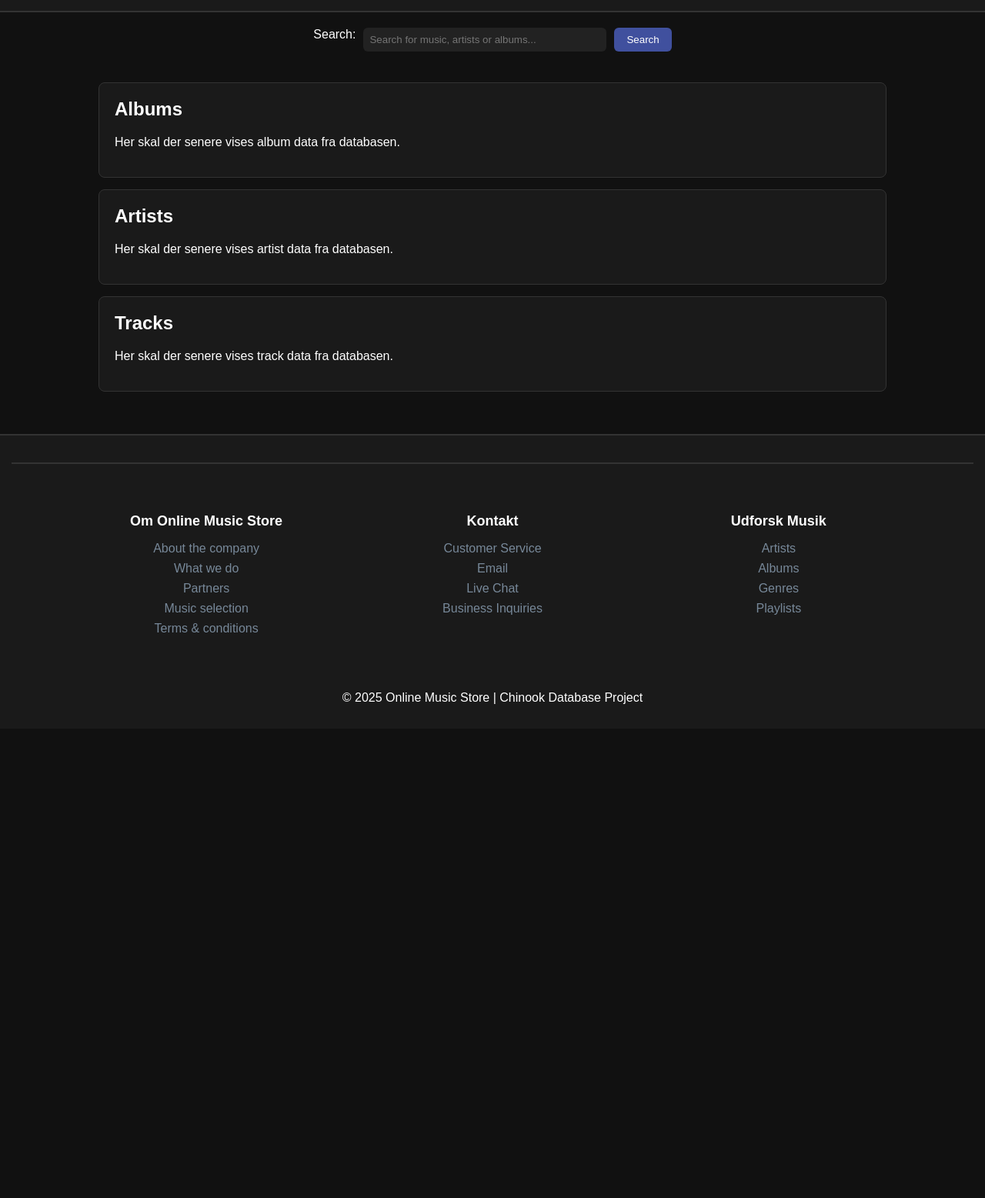
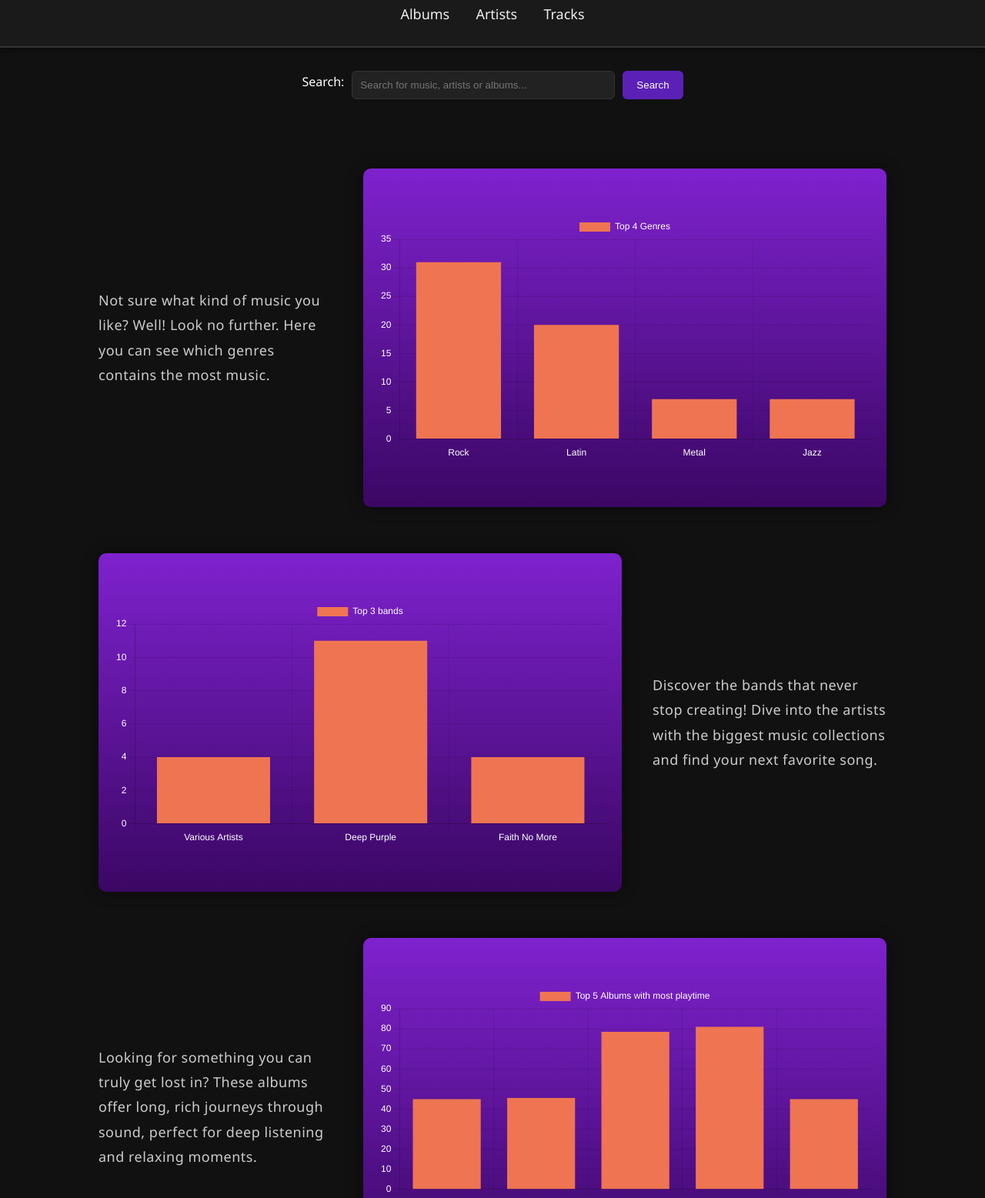
Before and after one commit to Shadowdancer0901/portfolio-4, a website: page index.html in a window 1280 px wide. Shown: the part 94-1651 px from the top of the page at 77% size. Before the commit the page ends 1041 px from the top, so only its background shows below. Drawn offline with nearby package versions, Linux system fonts and the light colour scheme.

Commit message:
it fucking works

```diff
--- /dev/null
+++ b/chart.js
@@ -0,0 +1,171 @@
+//chart nr 1
+const genreCanvas = document.getElementById("chart1").getContext("2d");
+let genreChart = new Chart(genreCanvas, {
+    type: "bar",
+    data: {
+        labels: ["Rock", "Latin", "Metal", "Jazz"],
+        datasets: [{
+            label: "Top 4 Genres",
+            data: [31, 20, 7, 7],
+            backgroundColor: '#EE7452'
+        }]
+    },
+    options: {
+        scales: {
+            x: { //here we set the colour of the x-axis text to white (for better vissability)
+                ticks: {
+                    color: '#FFF'
+                }
+            },
+            y: { //here we set the color of the y-axis text to white
+                ticks: {
+                    color: '#FFF'
+                }
+            }
+        },
+
+        plugins: {
+            legend: {
+                labels: {
+                    color: '#FFF'
+                }
+            }
+        }
+    }
+});
+
+//chart 2
+const topBands = document.getElementById("chart2").getContext("2d");
+const bandChart = new Chart(topBands, {
+    type: "bar",
+    data: {
+        labels: ["Various Artists", "Deep Purple", "Faith No More"],
+        datasets: [{
+            label: "Top 3 bands",
+            data: [ 4, 11, 4],
+            backgroundColor: '#EE7452'
+        }]
+    },options: {
+        scales: {
+            x: { //here we set the colour of the x-axis text to white (for better vissability)
+                ticks: {
+                    color: '#FFF'
+                }
+            },
+            y: { //here we set the color of the y-axis text to white
+                ticks: {
+                    color: '#FFF'
+                }
+            }
+        },
+
+        plugins: {
+            legend: {
+                labels: {
+                    color: '#FFF'
+                }
+            }
+        }
+    }
+});
+
+//chart 3
+const highestPlaytime = document.getElementById("chart3").getContext("2d");
+const playtimeInMin = new Chart(highestPlaytime, {
+    type: "bar",
+    data: {
+        labels: ["Unplugged", "Minha Historia", "International Superhits", "The Dream of Clapton", "The Essential Miles Davis"],
+        datasets: [{
+            label: "Top 5 Albums with most playtime",
+            data: [45, 45.5, 78.5, 81, 45],
+            backgroundColor: "#EE7452",
+        }]
+    },options: {
+        scales: {
+            x: { //here we set the colour of the x-axis text to white (for better vissability)
+                ticks: {
+                    color: '#FFF'
+                }
+            },
+            y: { //here we set the color of the y-axis text to white
+                ticks: {
+                    color: '#FFF'
+                }
+            }
+        },
+
+        plugins: {
+            legend: {
+                labels: {
+                    color: '#FFF'
+                }
+            }
+        }
+    }
+});
+
+//3
+const mostSongs = document.getElementById("chart4").getContext("2d");
+    const songQuantity = new Chart(mostSongs, {
+        type: "bar",
+        data: {
+            labels:["kiss", "Audioslave", "Deep Purple", "Credence Clearwater Revival", "Led Zeppelin"],
+            datasets: [{
+                label: "Top 5 artists with the most songs",
+                data: [20, 26, 90, 40, 20],
+                backgroundColor:'#EE7452'
+            }]
+        },options: {
+            scales: {
+                x: { //here we set the colour of the x-axis text to white (for better vissability)
+                    ticks: {
+                        color: '#FFF'
+                    }
+                },
+                y: { //here we set the color of the y-axis text to white
+                    ticks: {
+                        color: '#FFF'
+                    }
+                }
+            },
+
+            plugins: {
+                legend: {
+                    labels: {
+                        color: '#FFF'
+                    }
+                }
+            }
+        }
+    });
+
+
+const addSong = document.querySelector("#songButton")
+const textElement = document.querySelector("#textHere")
+addSong.addEventListener("click", function(){
+
+    const songSelector =["Inject The Venom by AC/DC", "Evil Walks by AC/DC", "Enter Sandman by Apocalyptica","Master Of Puppets by Apocalyptica",
+        "Harvester Of Sorrow by Apocalyptica","Tomorrow's Dream by Black Sabbath", "Cornucopia by Black Sabbath", "First Time I Met The Blues by Buddy Guy",
+        "Leave My Girl Alone by Buddy Guy", "Talkin' 'Bout Women Obviously by Buddy Guy", "A Sombra Da Maldade by Cidade Negra", "Pensamento by Cidade Negra",
+        "Daniela by Various Artists", "My Love by Various Artists","Hammer To Fall by Queen", "The Show Must Go On by Queen",
+        "I Was Made For Loving You by Kiss", "God Of Thunder by Kiss", "Shout It Out Loud by Kiss", "Hitchin' A Ride by Green Day",
+        "Nice Guys Finish Last by Green Day", "Um Love by Ed Motta", "Samba Da Volta by Toquinho & Vinícius", "Deixa by Toquinho & Vinícius",
+        "Lady Luck by Deep Purple", "Love Child by Deep Purple", "Child In Time by Deep Purple", "Fireball by Deep Purple", "Anyone's Daughter by Deep Purple",
+        "No One Came by Deep Purple"];
+
+    const randomSong = Math.floor(Math.random() * songSelector.length);
+    let songText = songSelector[randomSong];
+
+    textElement.innerText = songText;
+});
+
+/*   Jeg lavede en div hvor  jeg har smidt knappen ind.
+div clas "container"
+<p> id "textHere"
+knap id "songButton"
+
+<div class = "container">
+    <p id="textHere">Where magic happens</p>
+    <button id="songButton" class="RandomSong" onclick="randomSong">Click me</button>
+</div>
+ */
--- a/index.html
+++ b/index.html
@@ -1,21 +1,26 @@
-<!DOCTYPE html>
+<!doctype html>
 <html lang="en">
 <head>
     <meta charset="UTF-8">
     <meta name="viewport" content="width=device-width, initial-scale=1.0">
     <title>Online Music Store</title>
     <link rel="stylesheet" href="main.css">
+    <script src="https://cdn.jsdelivr.net/npm/chart.js@4.4.2/dist/chart.umd.min.js"></script>
 </head>
 <body>
+
+<!-- midten af hjemmesiden -->
 <header>
     <h1>Online Music Store</h1>
     <nav>
         <a href="#">Albums</a>
         <a href="#">Artists</a>
         <a href="#">Tracks</a>
-        <a href="#">Customers</a>
     </nav>
+
+    <a href="#" class="login-btn">Log in</a>
 </header>
+
 
 <section class="search-section">
     <label for="search">Search:</label>
@@ -24,31 +29,61 @@
 </section>
 
 <main>
-
-    <section class="content-box">
-        <h2>Albums</h2>
-        <p>Her skal der senere vises album data fra databasen.</p>
+    <!-- 1. Top 4 genres -->
+    <section class="content-row">
+        <div class="text">
+            <p>Not sure what kind of music you like? Well! Look no further. Here you can see which genres contains the most music.</p>
+        </div>
+        <div class="content-box" id="chartGenres">
+            <canvas id="chart1"></canvas>
+        </div>
     </section>
 
-    <section class="content-box">
-        <h2>Artists</h2>
-        <p>Her skal der senere vises artist data fra databasen.</p>
+    <!-- 2. Top 3 bands -->
+    <section class="content-row reverse">
+        <div class="text">
+            <p>Discover the bands that never stop creating! Dive into the artists with the biggest music collections and find your next favorite song.</p>
+        </div>
+        <div class="content-box" id="chartBands">
+            <canvas id="chart2"></canvas>
+        </div>
     </section>
 
-    <section class="content-box">
-        <h2>Tracks</h2>
-        <p>Her skal der senere vises track data fra databasen.</p>
+    <!-- 3. Top 5 albums -->
+    <section class="content-row">
+        <div class="text">
+            <p>Looking for something you can truly get lost in? These albums offer long, rich journeys through sound, perfect for deep listening and relaxing moments.</p>
+        </div>
+        <div class="content-box" id="chartAlbums">
+            <canvas id="chart3"></canvas>
+        </div>
     </section>
+
+    <!-- 4. Top 4 rock artists -->
+    <section class="content-row reverse">
+        <div class="text">
+            <p>Feel the power of rock! Meet the artists who’ve written more songs, played louder riffs, and poured their passion into every note.</p>
+        </div>
+        <div class="content-box" id="chartRock">
+            <canvas id="chart4"></canvas>
+        </div>
+    </section>
+
+
+    <p id="textHere">Not sure what to listen to? Click the button below and get a random song suggestion just for you!</p>
+
+    <div class="container">
+        <p class="textHere">Click below to get a random song recommendation!</p>
+        <button id="songButton" class="RandomSong">🎵 Click me 🎵</button>
+    </div>
 
 </main>
 
 
-<footer>
-    <!-- FOOTER INFO-SEKTION -->
 <footer class="info-footer">
     <div class="footer-container">
 
-            <!-- KOLONNE 1 = Om Musikbutikken -->
+        <!-- KOLONNE 1 Om Musikbutikken -->
         <div class="footer-column">
             <h4>Om Online Music Store</h4>
             <ul>
@@ -60,7 +95,7 @@
             </ul>
         </div>
 
-            <!-- KOLONNE 2 = Kontakt -->
+        <!-- KOLONNE 2 Kontakt -->
         <div class="footer-column">
             <h4>Kontakt</h4>
             <ul>
@@ -71,7 +106,7 @@
             </ul>
         </div>
 
-            <!-- KOLONNE 3 = Data og Kategorier -->
+        <!-- KOLONNE 3  Data og Kategorier -->
         <div class="footer-column">
             <h4>Udforsk Musik</h4>
             <ul>
@@ -83,10 +118,11 @@
         </div>
 
     </div>
-    </footer>
 
     <p>© 2025 Online Music Store | Chinook Database Project</p>
 </footer>
 
+<script src="chart.js"></script>
+
 </body>
 </html>
--- a/index.js
+++ /dev/null
@@ -1 +0,0 @@
-console.log('Happy developing ✨')
--- a/main.css
+++ b/main.css
@@ -1,126 +1,188 @@
-
+/* overordnet der gælder hele siden  */
 body {
     margin: 0;
     padding: 0;
-    font-family: Arial, sans-serif;
+    font-family: 'Segoe UI', Arial, sans-serif;
     background: #111;
     color: white;
+    line-height: 1.8; /* lidt mellemrum */
 }
 
-/* Header */
+/* HEADER */
+/* Det øverste med title og log in */
 header {
+    position: relative;
     background: #1a1a1a;
-    padding: 20px;
+    padding: 25px;
     text-align: center;
     border-bottom: 2px solid #333;
+    box-shadow: 0 2px 8px rgba(0,0,0,0.5);
 }
 
+/* title */
 header h1 {
     margin: 0;
-    font-size: 32px;
+    font-size: 34px;
+    background: linear-gradient(90deg, #a78bfa, #8b5cf6);
+    -webkit-background-clip: text;
+    -webkit-text-fill-color: transparent;
 }
 
-/* Navigation */
+/*  de tre hovedemenuer  */
 nav {
     margin-top: 10px;
+    position: relative;
 }
 
 nav a {
     margin: 0 15px;
     text-decoration: none;
-    color: floralwhite;
+    color: #eee;
     font-size: 18px;
+    transition: color 0.3s ease;
 }
 
 nav a:hover {
-    color: whitesmoke;
+    color: #a78bfa;
 }
 
-/* Search */
+/* log in knappen oppe i højre hjørne */
+.login-btn {
+    position: absolute;
+    top: 25px;
+    right: 40px;
+    color: white;
+    text-decoration: none;
+    background: linear-gradient(to right, #6d28d9, #8b5cf6);
+    padding: 10px 18px;
+    border-radius: 8px;
+    font-weight: 500;
+    box-shadow: 0 0 10px rgba(139, 92, 246, 0.5);
+    transition: all 0.3s ease;
+}
+
+.login-btn:hover {
+    background: linear-gradient(to right, #8b5cf6, #a78bfa);
+    transform: translateY(-2px);
+    box-shadow: 0 0 20px rgba(167, 139, 250, 0.6);
+}
+
+
+/* Søgefelt */
 .search-section {
     display: flex;
     justify-content: center;
     gap: 10px;
-    padding: 20px;
+    padding: 30px;
 }
 
 .search-section input {
-    width: 300px;
-    padding: 8px;
+    width: 320px;
+    padding: 10px;
     border-radius: 6px;
-    border: none;
+    border: 1px solid #333;
     outline: none;
     background: #222;
     color: white;
 }
 
 .search-section button {
-    padding: 8px 16px;
+    padding: 10px 18px;
     border: none;
     border-radius: 6px;
-    background: #40509e;
+    background: #5b21b6;
     color: white;
     cursor: pointer;
+    transition: transform 0.3s ease;
 }
 
 .search-section button:hover {
-    background: #596cd9;
+    transform: scale(1.05);
+    background: #7e22ce;
 }
 
-/* Content Boxes */
-main {
+/* Rækker med tekst og lilla bokse */
+.content-row {
+    display: flex;
+    justify-content: space-between;
+    align-items: center;
+    margin: 60px auto;
     width: 80%;
-    margin: auto;
-    padding: 20px 0;
+    gap: 40px;
 }
 
-.content-box {
-    background: #1a1a1a;
-    padding: 20px;
-    margin-bottom: 15px;
-    border-radius: 8px;
-    border: 1px solid #333;
+.content-row.reverse {
+    flex-direction: row-reverse;
+}
+/*teksten ved siden af boksene */
+.text {
+    flex: 1;
+    font-size: 18px;
+    color: #ccc;
+    letter-spacing: 0.5px;
 }
 
+/* de lilla bokse */
+.content-box {
+    width: 50vw;
+    height: 50vh;
+    border-radius: 10px;
+    padding: 20px;
+    color: white;
+    text-align: center;
+    display: flex;
+    flex-direction: column;
+    justify-content: center;
+    align-items: center;
+
+    /* farve fra bund til top */
+    background: linear-gradient(to top, #3b0764, #7e22ce);
+
+    box-shadow: 0 0 20px rgba(0, 0, 0, 0.4);
+    transition: transform 0.3s ease, box-shadow 0.3s ease;
+}
+
+/*Effekt når man holder musen over boksen*/
+
+
+
+
 .content-box h2 {
-    margin-top: 0;
+    margin: 0;
+    font-size: 20px;
 }
 
 /* Footer */
-
-/* FOOTER MED 3 KOLONNER */
-.info-footer {
+footer {
+    width: 100%;
     background-color: #1a1a1a;
-    padding: 40px 0;
+    color: whitesmoke;
+    padding: 40px 0 20px 0;
     border-top: 2px solid #333;
-    color: whitesmoke;
+    text-align: center;
 }
 
+/* Kolonner i footeren*/
 .footer-container {
-    width: 85%;
+    width: 90%;
+    max-width: 1200px;
     margin: auto;
     display: flex;
     justify-content: space-between;
     flex-wrap: wrap;
+    text-align: left;
 }
 
 .footer-column {
-    width: 30%;
+    flex: 1;
+    min-width: 200px;
+    margin: 10px;
 }
 
 .footer-column h4 {
     margin-bottom: 15px;
     font-size: 18px;
-    color: white;
-}
-
-.footer-column ul {
-    list-style: none;
-    padding: 0;
-}
-
-.footer-column li {
-    margin-bottom: 8px;
+    color: #a78bfa;
 }
 
 .footer-column a {
@@ -132,10 +194,63 @@ main {
     color: white;
 }
 
-footer {
+footer p {
+    margin-top: 30px;
+    color: white;
     text-align: center;
-    padding: 15px;
-    background: #1a1a1a;
-    margin-top: 20px;
-    border-top: 2px solid #333;
+    font-size: 14px;
 }
+
+
+
+/* random sang knap*/
+.container {
+    text-align: center;
+    margin: 50px auto;
+}
+/*  Teksten over knappen */
+#textHere {
+    font-size: 18px;
+    color: #d1c4e9;
+    margin-bottom: 20px;
+}
+
+
+
+/* selve snappen */
+.RandomSong {
+    background: linear-gradient(to right, #7e22ce, #9333ea);
+    color: white;
+    border: none;
+    padding: 12px 25px;
+    font-size: 16px;
+    border-radius: 10px;
+    cursor: pointer;
+    transition: all 0.3s ease;
+}
+
+.RandomSong:hover {
+    background: linear-gradient(to right, #9333ea, #c084fc);
+    transform: scale(1.05);
+    box-shadow: 0 0 15px rgba(192, 132, 252, 0.6);
+}
+
+/* Gør teksten i midten */
+#textHere {
+    font-size: 18px;
+    line-height: 1.6;
+    color: #e0d7ff;
+    margin-bottom: 20px;
+    text-align: center;
+}
+
+
+
+
+.song-output {
+    margin-top: 12px;
+    color: #e9d5ff;
+    font-style: italic;
+    font-size: 15px;
+    transition: 0.3s ease;
+}
--- a/package.json
+++ b/package.json
@@ -2,7 +2,7 @@
   "name": "portfølge 4",
   "version": "1.0.0",
   "description": "",
-  "main": "index.js",
+  "main": "chart.js",
   "scripts": {
     "test": "echo \"Error: no test specified\" && exit 1"
   },
```
Lines whose indentation alone changed are shown as unchanged.
